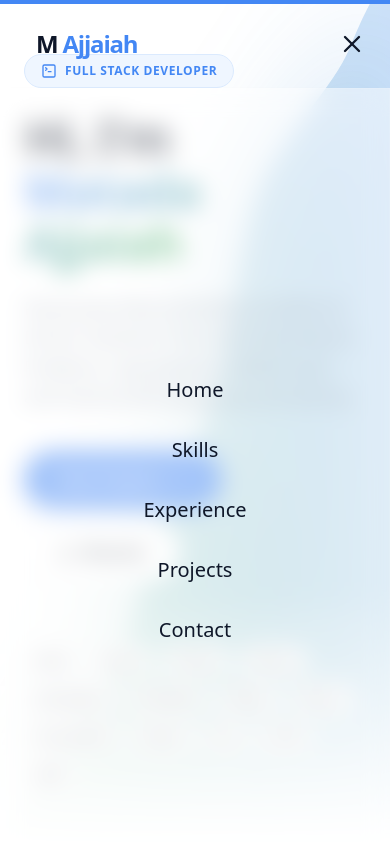
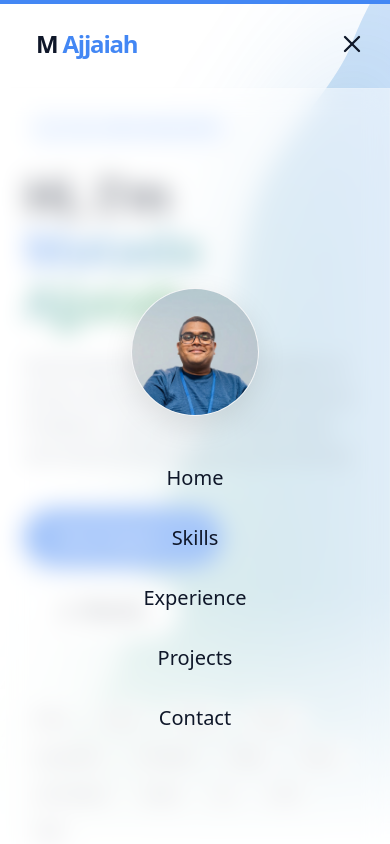
Before and after one commit to ajjaiahm/portfolio, a Next.js app: page / in a window 390 px wide. Both pictures are taken after a click on the button 352 px from the left and 44 px from the top of the page. Shown: the top 844 px of the page. Built offline with nearby package versions, Linux system fonts and the light colour scheme.

Commit message:
Fix: Mobile view layouts and  Tabs

```diff
--- a/src/components/Hero.tsx
+++ b/src/components/Hero.tsx
@@ -63,7 +63,7 @@ export default function Hero() {
         <div className="absolute inset-0 backdrop-blur-[60px]" />
       </motion.div>
 
-      <div className="container mx-auto px-6 max-w-7xl relative z-10 grid md:grid-cols-2 gap-12 items-center">
+      <div className="container mx-auto px-6 pt-28 md:pt-0 max-w-7xl relative z-10 grid md:grid-cols-2 gap-12 items-center">
         <motion.div
           initial={{ opacity: 0, x: -50 }}
           animate={{ opacity: 1, x: 0 }}
--- a/src/components/Navbar.tsx
+++ b/src/components/Navbar.tsx
@@ -3,6 +3,7 @@
 import { useState, useEffect } from "react";
 import { motion, AnimatePresence } from "framer-motion";
 import { Menu, X } from "lucide-react";
+import Image from "next/image";
 import { cn } from "@/lib/utils";
 
 const navLinks = [
@@ -77,6 +78,18 @@ export default function Navbar() {
             exit={{ opacity: 0, height: 0 }}
             className="md:hidden glass absolute top-full left-0 right-0 flex flex-col items-center justify-center gap-8 text-xl font-medium border-t border-white/10"
           >
+            {/* Profile Picture above tabs */}
+            <div className="relative w-32 h-32 rounded-full p-1 bg-white shadow-[0_10px_30px_rgb(0,0,0,0.1)] border border-gray-100 flex items-center justify-center overflow-hidden shrink-0 mb-4">
+              <Image
+                src="/profile.png"
+                alt="Matada Ajjaiah"
+                fill
+                className="object-cover object-center scale-[1.05] rounded-full"
+                unoptimized
+                priority
+              />
+            </div>
+
             {navLinks.map((link, idx) => (
               <a
                 key={idx}
```
